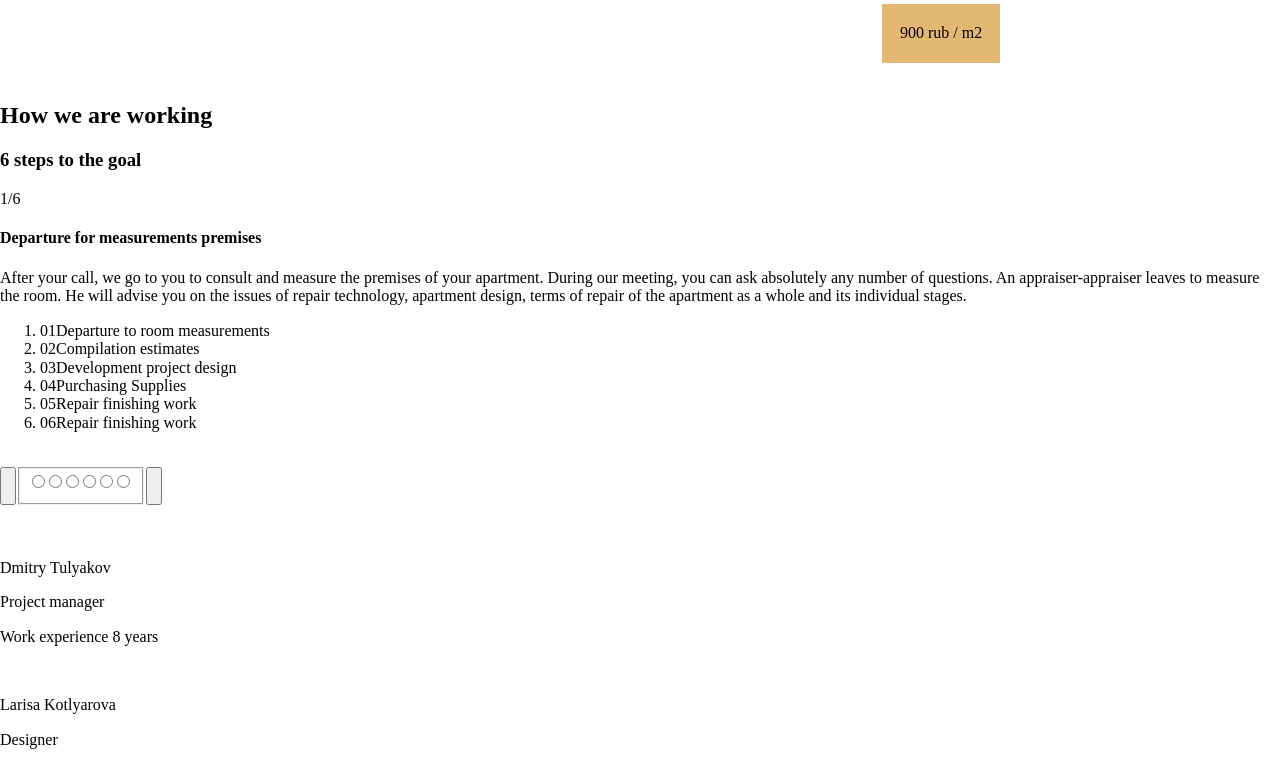
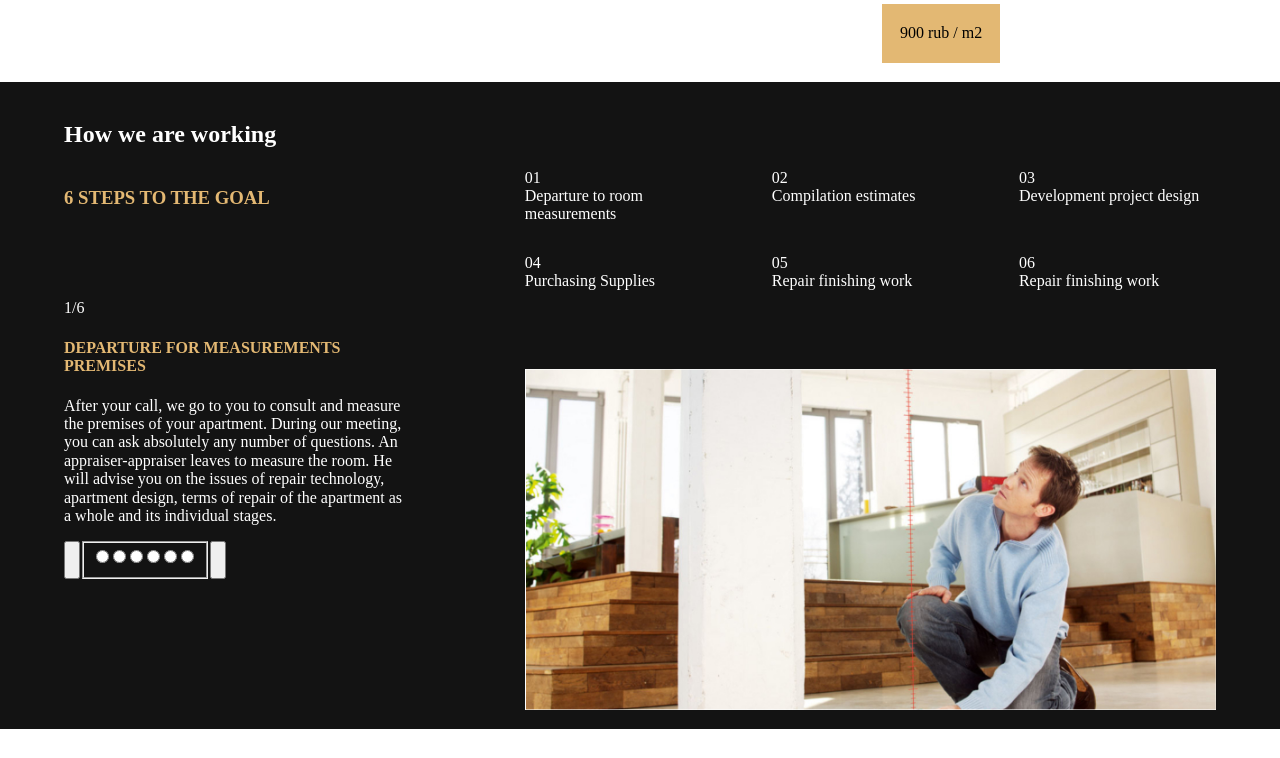
Before and after one commit to Fr0stmourne/repair-design-project, a website: page src/index.html in a window 1280 px wide. Shown: the part 5222-5980 px from the top of the page. Drawn offline with nearby package versions, Linux system fonts and the light colour scheme; files that its build step writes are made by us from their sources; a web font is replaced by a local one.

Commit message:
feat: add steps section

```diff
--- a/src/index.html
+++ b/src/index.html
@@ -341,18 +341,38 @@
     </section>
 
     <section class="steps">
+      <div class="container">
         <h2 class="steps__title">How we are working</h2>
+        <div class="steps__wrapper">
           <h3 class="steps__heading">6 steps to the goal</h3>
           <div class="step__info-block">
             <span class="steps__step-num">1/6</span>
             <h4 class="steps__step-title">Departure for
               measurements premises</h4>
-        <p class="steps__step-info">After your call, we go to you to consult and measure the premises of your apartment.
-          During our meeting, you can ask absolutely any number of questions. An appraiser-appraiser leaves to measure
+            <p class="steps__step-info">After your call, we go to you to consult and measure the premises of your
+              apartment.
+              During our meeting, you can ask absolutely any number of questions. An appraiser-appraiser leaves to
+              measure
               the room.
-          He will advise you on the issues of repair technology, apartment design, terms of repair of the apartment as a
+              He will advise you on the issues of repair technology, apartment design, terms of repair of the apartment
+              as
+              a
               whole and its individual stages.</p>
           </div>
+          <div class="controls">
+            <button class="controls__btn-left"></button>
+            <fieldset class="steps__available">
+              <input type="radio" name="steps" id="departure" class="steps__project">
+              <input type="radio" name="steps" id="estimates" class="steps__project">
+              <input type="radio" name="steps" id="design" class="steps__project">
+              <input type="radio" name="steps" id="supplies" class="steps__project">
+              <input type="radio" name="steps" id="repair" class="steps__project">
+              <input type="radio" name="steps" id="work" class="steps__project">
+            </fieldset>
+            <button class="controls__btn-right"></button>
+          </div>
+        </div>
+        <div class="steps__wrapper">
           <ol class="steps__list">
             <li class="steps__step"><label for="departure" class="steps__label"><span
                   class="steps__step-number">01</span>Departure to
@@ -367,25 +387,15 @@
                   class="steps__step-number">04</span>Purchasing Supplies</label></li>
             <li class="steps__step"><label for="repair" class="steps__label"><span
                   class="steps__step-number">05</span>Repair finishing work</label></li>
-        <li class="steps__step"><label for="work" class="steps__label"><span class="steps__step-number">06</span>Repair
+            <li class="steps__step"><label for="work" class="steps__label"><span
+                  class="steps__step-number">06</span>Repair
                 finishing work</label>
             </li>
           </ol>
-      <img src="" alt="" class="steps__step-img">
-      <div class="controls">
-        <button class="controls__btn-left"></button>
-        <fieldset class="steps__available">
-          <input type="radio" name="steps" id="departure" class="steps__project">
-          <input type="radio" name="steps" id="estimates" class="steps__project">
-          <input type="radio" name="steps" id="design" class="steps__project">
-          <input type="radio" name="steps" id="supplies" class="steps__project">
-          <input type="radio" name="steps" id="repair" class="steps__project">
-          <input type="radio" name="steps" id="work" class="steps__project">
-        </fieldset>
-        <button class="controls__btn-right"></button>
+          <img src="../img/steps.jpg" alt="" class="steps__step-img">
         </div>
+    </section>
 
-    </section>
     <section class="team">
       <h2 class="team__title"></h2>
       <p class="team__info"></p>
@@ -422,7 +432,8 @@
           <img src="" alt="" class="client__photo">
           <p class="client__name">Fedosova Maria
             Konstantinovna</p>
-          <p class="client__info">I want to thank the guys for their work. WE PUT YOUR SHOWER PART IN REPAIR. I am VERY
+          <p class="client__info">I want to thank the guys for their work. WE PUT YOUR SHOWER PART IN REPAIR. I am
+            VERY
             grateful that I referred to the repair as to my own. GREAT THANKS I EXPRESS THE PROJECT TO GEORGIA FOR ITS
             PROFESSIONALISM AND APPROACH.
             THE REPAIR PROCESS WAS TURNED OUT IN TERMS, FASTER THAN ANTICIPATED. TEAM MOBILE AND PROFESSIONAL. WORKS
@@ -433,7 +444,8 @@
         <li class="clients__client client">
           <img src="" alt="" class="client__photo">
           <p class="client__name">Afanasyev Sergey Alexandrovich</p>
-          <p class="client__info">I want to thank the guys for their work. WE PUT YOUR SHOWER PART IN REPAIR. I am VERY
+          <p class="client__info">I want to thank the guys for their work. WE PUT YOUR SHOWER PART IN REPAIR. I am
+            VERY
             grateful that I referred to the repair as to my own. GREAT THANKS I EXPRESS THE PROJECT TO GEORGIA FOR ITS
             PROFESSIONALISM AND APPROACH.
             THE REPAIR PROCESS WAS TURNED OUT IN TERMS, FASTER THAN ANTICIPATED. TEAM MOBILE AND PROFESSIONAL. WORKS
@@ -444,7 +456,8 @@
         <li class="clients__client client">
           <img src="" alt="" class="client__photo">
           <p class="client__name">Kiriev Egor Leonidovich</p>
-          <p class="client__info">I want to thank the guys for their work. WE PUT YOUR SHOWER PART IN REPAIR. I am VERY
+          <p class="client__info">I want to thank the guys for their work. WE PUT YOUR SHOWER PART IN REPAIR. I am
+            VERY
             grateful that I referred to the repair as to my own. GREAT THANKS I EXPRESS THE PROJECT TO GEORGIA FOR ITS
             PROFESSIONALISM AND APPROACH.
             THE REPAIR PROCESS WAS TURNED OUT IN TERMS, FASTER THAN ANTICIPATED. TEAM MOBILE AND PROFESSIONAL. WORKS
--- /dev/null
+++ b/src/sass/layout/_steps.scss
@@ -0,0 +1,58 @@
+.steps {
+  background-color: $primary;
+  color: $neutral;
+
+  .container {
+    display: grid;
+    grid-template-columns: 30% 60%;
+    grid-template-rows: min-content, min-content;
+    grid-column-gap: 10%;
+    box-sizing: border-box;
+    max-width: 1440px;
+    width: 100%;
+    margin: 0 auto;
+    padding: 1.5% 5%;
+
+  }
+
+  &__heading {
+    color: $secondary;
+    text-transform: uppercase;
+    margin-bottom: 90px;
+  }
+
+  &__list {
+    display: grid;
+    grid-template-columns: repeat(auto-fit, minmax(180px, 1fr));
+    grid-template-rows: 1fr 1fr;
+    grid-gap: 30px 50px;
+    list-style: none;
+    margin: 0;
+    margin-bottom: 60px;
+    padding: 0;
+  }
+
+  &__step {
+    &-img {
+      width: 100%;
+    }
+
+    &-title {
+      text-transform: uppercase;
+      color: $secondary;
+    }
+  }
+
+  &__label {
+    display: flex;
+    flex-direction: column;
+  }
+
+  &__wrapper {
+    grid-row: 2/3;
+    display: flex;
+    flex-direction: column;
+  }
+
+
+}
--- a/src/sass/style.scss
+++ b/src/sass/style.scss
@@ -19,3 +19,4 @@
 @import "layout/workflow";
 @import "layout/styles";
 @import "layout/design-project";
+@import "layout/steps";
```
Also changed, not shown: src/img/steps.jpg (added). Lines whose indentation alone changed are shown as unchanged.
